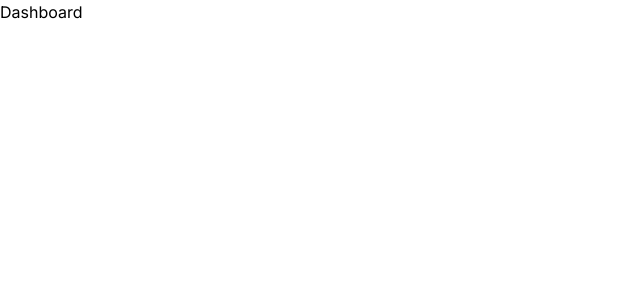
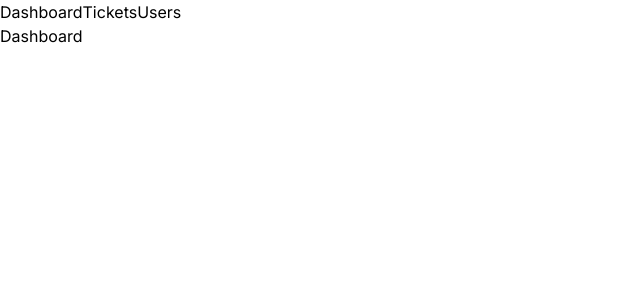
Before and after one commit to tanjanobel/ticketing-app, a Next.js app: page / in a window 1280 px wide. Shown: the top 300 px of the page, without its empty margins (0-640 px from the left). Built offline with nearby package versions, Linux system fonts and the light colour scheme.

Commit message:
Setup project structure

```diff
--- a/app/layout.tsx
+++ b/app/layout.tsx
@@ -1,12 +1,13 @@
 import type { Metadata } from 'next'
 import { Inter } from 'next/font/google'
 import './globals.css'
+import MainNav from "@/components/MainNav";
 
 const inter = Inter({ subsets: ['latin'] })
 
 export const metadata: Metadata = {
-  title: 'Create Next App',
-  description: 'Generated by create next app',
+  title: 'Ticket Application',
+  description: 'Generated by Tanja Nobel',
 }
 
 export default function RootLayout({
@@ -16,7 +17,10 @@
 }) {
   return (
     <html lang="en">
-      <body className={inter.className}>{children}</body>
+      <body className={inter.className}>
+      <MainNav />
+      {children}
+      </body>
     </html>
   )
 }
--- /dev/null
+++ b/app/tickets/page.tsx
@@ -0,0 +1,9 @@
+const Tickets = () => {
+    return (
+        <div>
+            Tickets
+        </div>
+    );
+};
+
+export default Tickets;
--- /dev/null
+++ b/app/users/page.tsx
@@ -0,0 +1,9 @@
+const Users = () => {
+    return (
+        <div>
+            Users
+        </div>
+    );
+};
+
+export default Users;
--- /dev/null
+++ b/components/MainNav.tsx
@@ -0,0 +1,13 @@
+import Link from 'next/link';
+
+const MainNav = () => {
+    return (
+        <div>
+            <Link href="/">Dashboard</Link>
+            <Link href="/tickets">Tickets</Link>
+            <Link href="/users">Users</Link>
+        </div>
+    );
+};
+
+export default MainNav;
```
